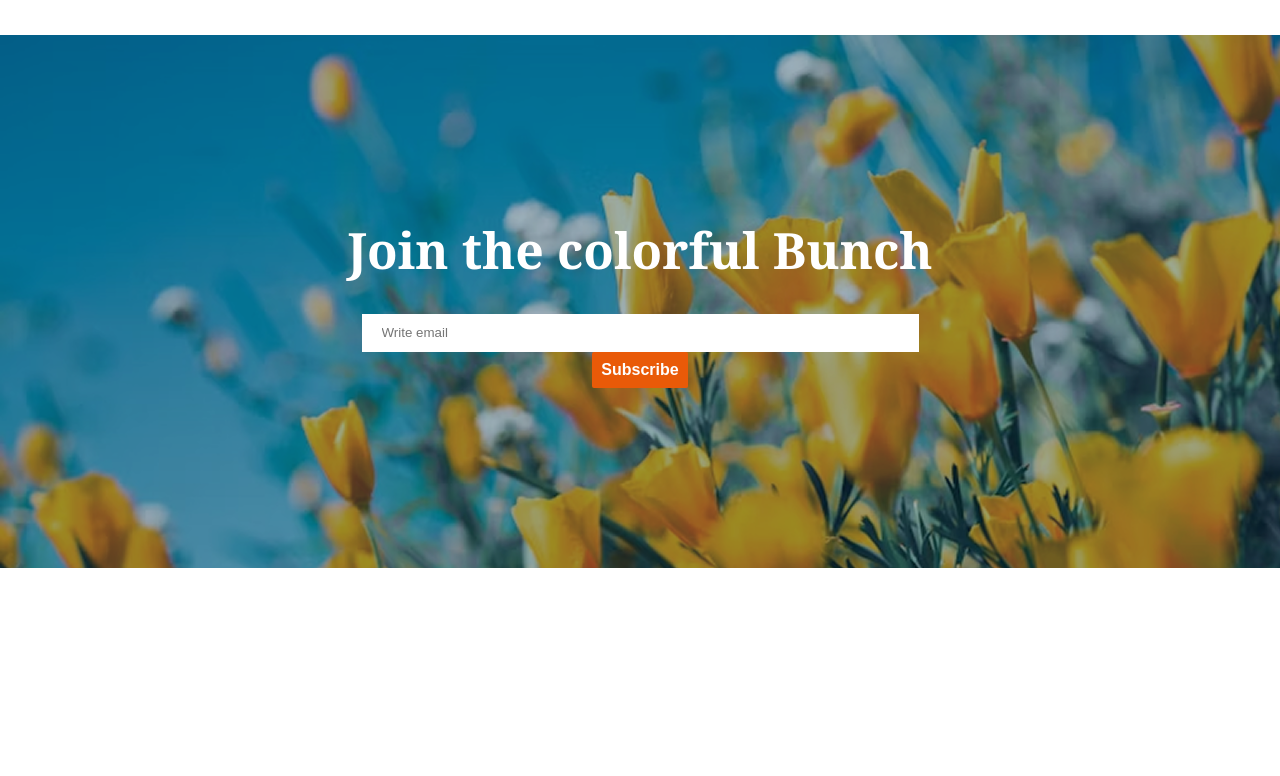
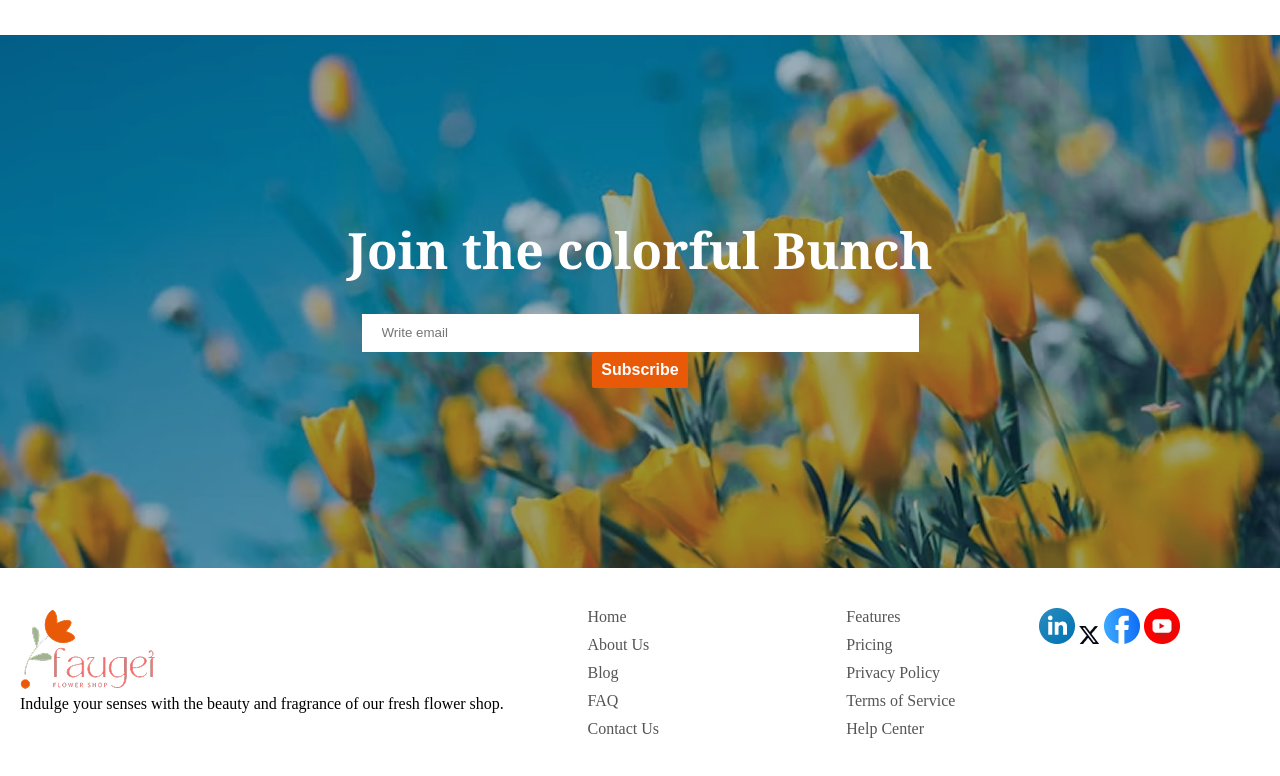
Before and after one commit to zubaer-developer/B12A02-Responsive-Flowers, a plain HTML site: page index.html in a window 1280 px wide. Shown: the part 2466-3242 px from the top of the page. Before the commit the page ends 3034 px from the top, so only its background shows below. Drawn offline with Linux system fonts and the light colour scheme.

Commit message:
all finished

```diff
--- a/index.html
+++ b/index.html
@@ -170,6 +170,39 @@
         </div>
       </section>
     </main>
-    <footer></footer>
+    <footer class="footer-section">
+        <div class="footer-left">
+            <div class="logo-container">
+                <img src="./assets/logo.png" alt="Faucet Logo" class="footer-logo">
+            </div>
+            <p class="description">Indulge your senses with the beauty and fragrance of our fresh flower shop.</p>
+        </div>
+        <div class="footer-links">
+            <div class="links-column">
+                <ul>
+                    <li><a href="#">Home</a></li>
+                    <li><a href="#">About Us</a></li>
+                    <li><a href="#">Blog</a></li>
+                    <li><a href="#">FAQ</a></li>
+                    <li><a href="#">Contact Us</a></li>
+                </ul>
+            </div>
+            <div class="links-column">
+                <ul>
+                    <li><a href="#">Features</a></li>
+                    <li><a href="#">Pricing</a></li>
+                    <li><a href="#">Privacy Policy</a></li>
+                    <li><a href="#">Terms of Service</a></li>
+                    <li><a href="#">Help Center</a></li>
+                </ul>
+            </div>
+        </div>
+        <div class="footer-social">
+            <a href="#" class="social-icon"><img src="./assets/icon-linkedin.png" alt="LinkedIn"></a>
+            <a href="#" class="social-icon"><img src="./assets/icon-twitter.png" alt="Twitter"></a>
+            <a href="#" class="social-icon"><img src="./assets/icon-facebook.png" alt="Facebook"></a>
+            <a href="#" class="social-icon"><img src="./assets/icon-youtube.png" alt="YouTube"></a>
+        </div>
+    </footer>
   </body>
 </html>
--- a/styles/style.css
+++ b/styles/style.css
@@ -204,6 +204,43 @@ span.our {
   border: none;
   border-radius: 2px;
 }
+/* footer styles */
+.footer-section {
+  width: 100%;
+  max-width: 1200px;
+  background-color: #fff;
+  padding: 40px 20px;
+  display: flex;
+  justify-content: space-between;
+  align-items: flex-start;
+  flex-wrap: wrap;
+}
+.footer-links {
+  flex: 3;
+  display: flex;
+  justify-content: space-around;
+  min-width: 300px;
+  flex-wrap: wrap;
+  gap: 20px;
+}
+.links-column ul {
+  list-style: none;
+  padding: 0;
+  margin: 0;
+}
+
+.links-column ul li {
+  margin-bottom: 10px;
+}
+
+.links-column ul li:last-child {
+  margin-bottom: 0;
+}
+
+.links-column ul li a {
+  text-decoration: none;
+  color: #555;
+}
 
 /* Responsive Design for Mobile Devices */
 @media (max-width: 576px) {
@@ -278,4 +315,19 @@ span.our {
   .subscribe-button {
     padding: 7px;
   }
+  .footer-section {
+    padding: 25px 10px;
+  }
+
+  .footer-logo {
+    width: 100px;
+  }
+  .footer-links {
+    flex-direction: column;
+  }
+
+  .social-icon img {
+    width: 25px;
+    height: 25px;
+  }
 }
```
